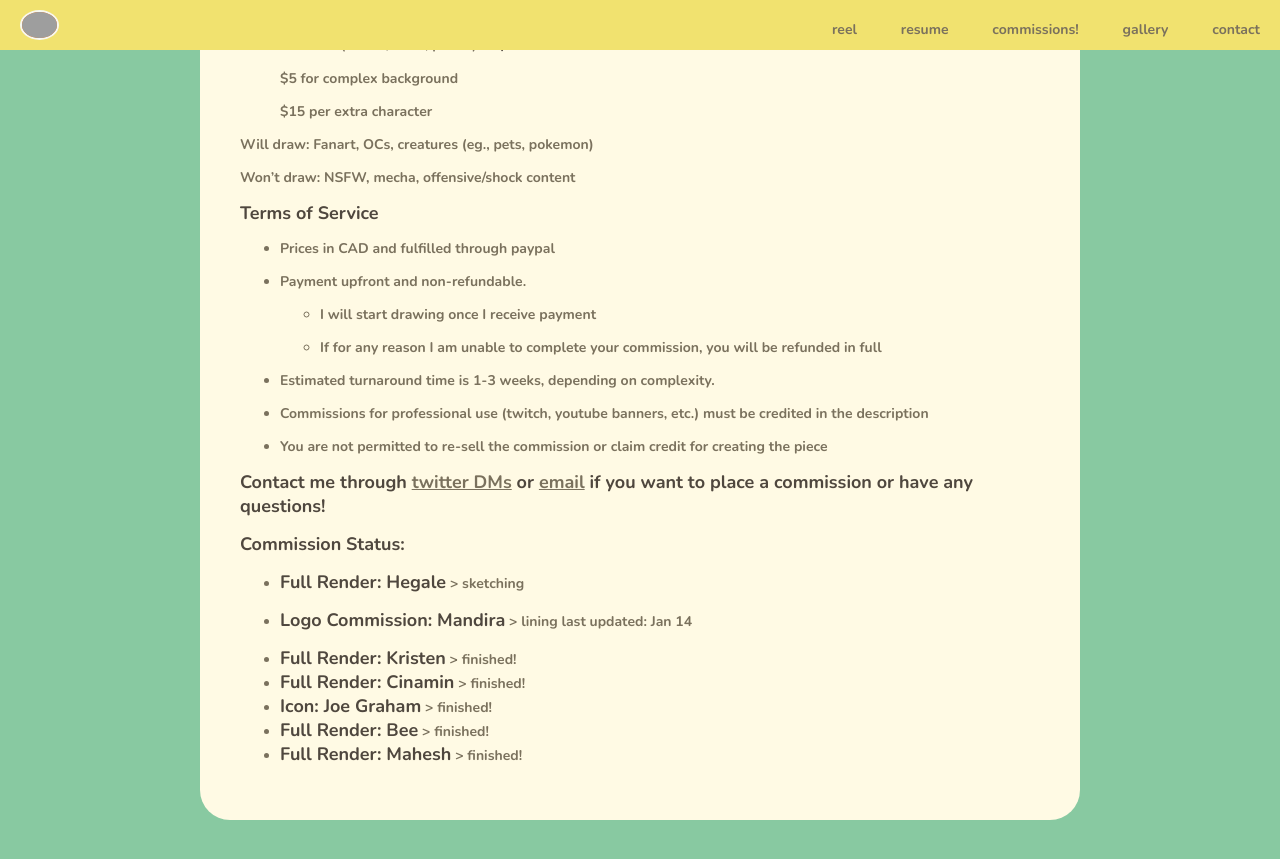
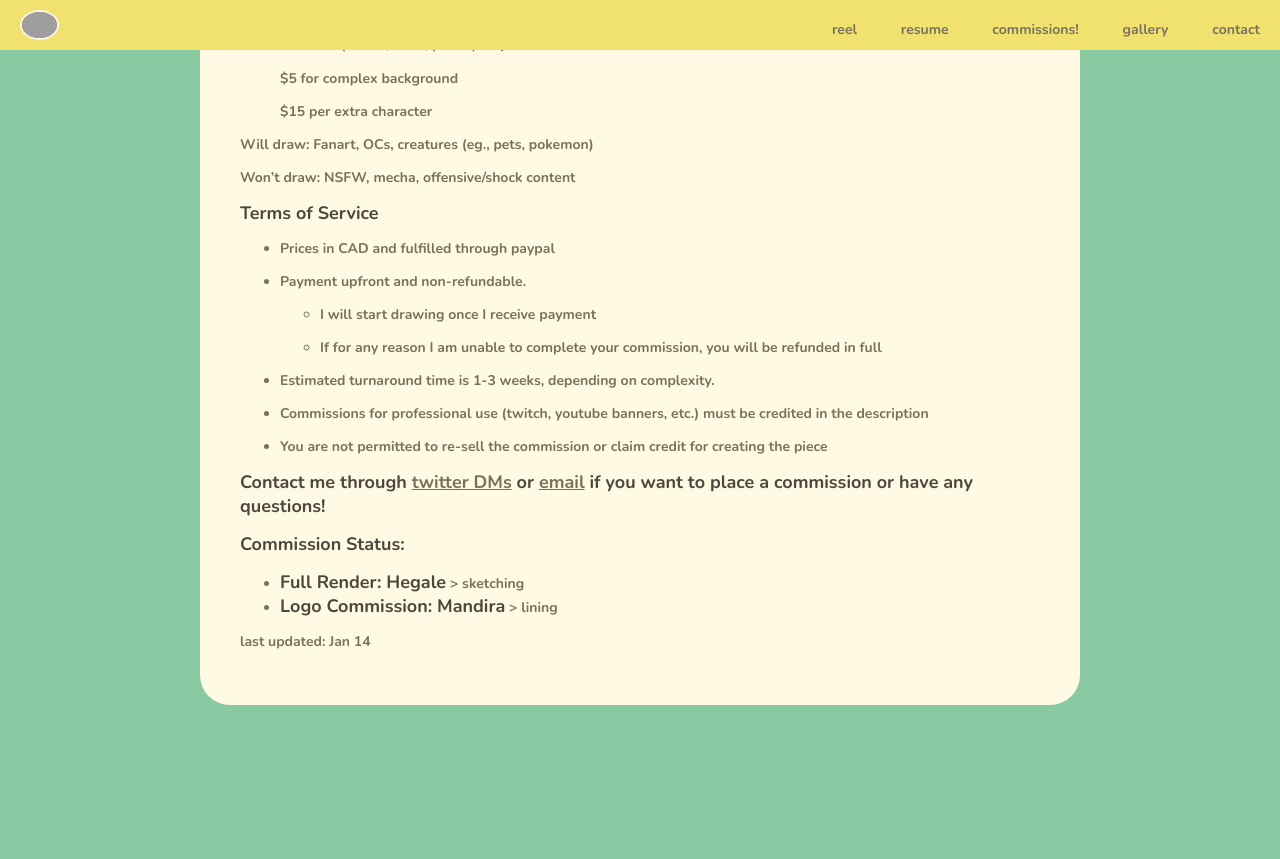
Before and after one commit to antheakwong/antheakwong.github.io, a Jekyll site: the page built from commissions/index.md, in a window 1280 px wide and 900 px high, scrolled down 598 px. Shown: the top 859 px of the window. Built offline with Jekyll 4.4.1, drawn with Linux system fonts in a browser that asks for light colours; nearby versions of some CDN libraries; after the commit the page ends 1383 px from its top, so only the background shows below that; grey boxes are pictures that could not be loaded.

Commit message:
updated status

```diff
--- a/commissions/index.md
+++ b/commissions/index.md
@@ -42,10 +42,5 @@ Won’t draw: NSFW, mecha, offensive/shock content
 **Commission Status:**
 - **Full Render: Hegale** > sketching
 - **Logo Commission: Mandira** > lining
+
 last updated: Jan 14
-
-- **Full Render: Kristen** > finished!
-- **Full Render: Cinamin** > finished!
-- **Icon: Joe Graham** > finished!
-- **Full Render: Bee** > finished!
-- **Full Render: Mahesh** > finished!
```
